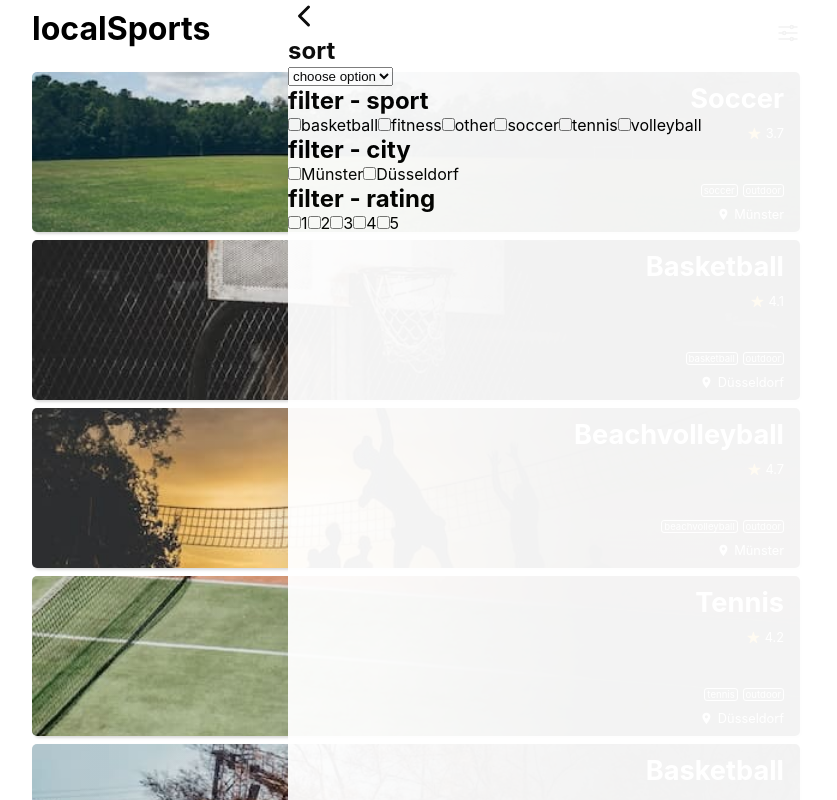
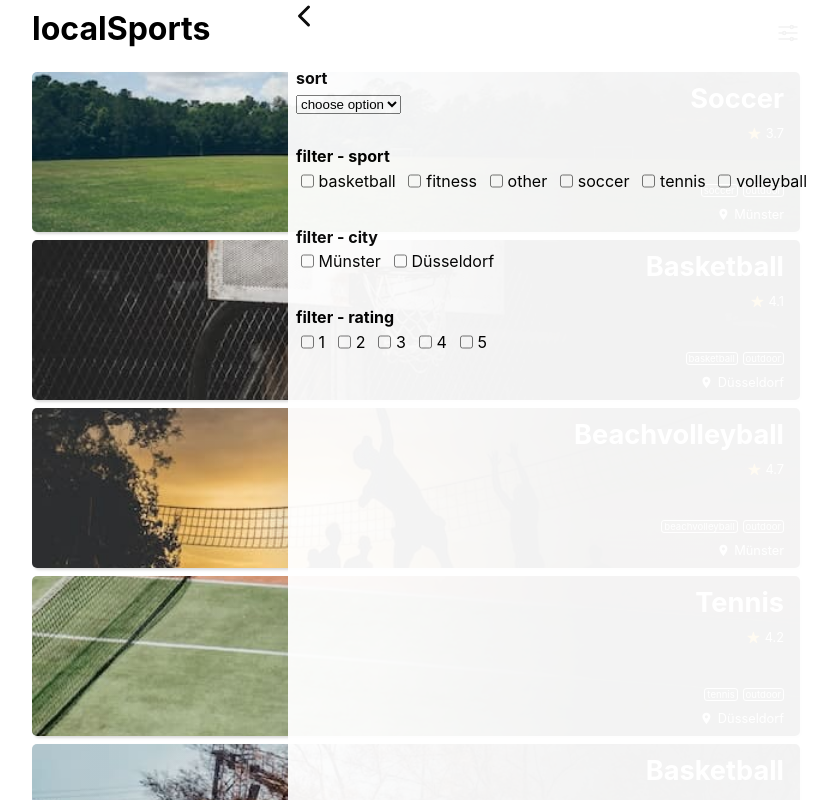
Before and after one commit to marvinRoellecke/capstone-project-ts, a Next.js app: page / in a window 1280 px wide. Both pictures are taken after a click on the button 1012 px from the left and 34 px from the top of the page. Shown: the whole page, without its empty margins (224-1061 px from the left). Built offline with nearby package versions, Linux system fonts and the light colour scheme.

Commit message:
change styling for filter options

```diff
--- a/components/FilterMenu/FilterMenu.js
+++ b/components/FilterMenu/FilterMenu.js
@@ -13,10 +13,10 @@ export default function FilterMenu({
       <StyledButton type="button" onClick={onShowFilterMenu}>
         <GoBackButton />
       </StyledButton>
-      <h2>sort</h2>
+      <StyledH2>sort</StyledH2>
       <form>
         <label htmlFor="sort"></label>
-        <select
+        <StyledSelect
           name="sort"
           id="sort"
           onChange={(event) => onChangeSort(event.target.value)}
@@ -26,48 +26,56 @@ export default function FilterMenu({
           <option value="za">z - a</option>
           <option value="toOld">newest first</option>
           <option value="toNew">oldest first</option>
-        </select>
+        </StyledSelect>
       </form>
 
-      <h2>filter - sport</h2>
+      <StyledH2>filter - sport</StyledH2>
       <form>
         {Object.entries(filterData.sport).map((entry) => (
           <Fragment key={entry[0]}>
-            <input
+            <StyledInputWrapper>
+              <StyledInput
                 type="checkbox"
                 value={entry[0]}
+                id={entry[0]}
                 onChange={(event) => onFilter(event, "sport")}
                 checked={entry[1]}
               />
-            <label>{entry}</label>
+              <label htmlFor={entry[0]}>{entry}</label>
+            </StyledInputWrapper>
           </Fragment>
         ))}
       </form>
-      <h2>filter - city</h2>
+      <StyledH2>filter - city</StyledH2>
       <form>
         {Object.entries(filterData.city).map((entry) => (
           <Fragment key={entry[0]}>
-            <input
+            <StyledInputWrapper>
+              <StyledInput
                 type="checkbox"
                 value={entry[0]}
+                id={entry[0]}
                 onChange={(event) => onFilter(event, "city")}
                 checked={entry[1]}
               />
-            <label>{entry}</label>
+              <label htmlFor={entry[0]}>{entry}</label>
+            </StyledInputWrapper>
           </Fragment>
         ))}
       </form>
-      <h2>filter - rating</h2>
+      <StyledH2>filter - rating</StyledH2>
       <form>
         {Object.entries(filterData.rating).map((entry) => (
           <Fragment key={entry[0]}>
-            <input
+            <StyledInputWrapper>
+              <StyledInput
                 type="checkbox"
                 value={entry[0]}
                 onChange={(event) => onFilter(event, "rating")}
                 checked={entry[1]}
               />
               <label>{entry}</label>
+            </StyledInputWrapper>
           </Fragment>
         ))}
       </form>
@@ -89,3 +97,20 @@ const StyledButton = styled.button`
   background: none;
   border: none;
 `;
+
+const StyledH2 = styled.h2`
+  font-size: 1rem;
+  margin: 2rem 0 0.3rem 0.5rem;
+`;
+
+const StyledSelect = styled.select`
+  margin-left: 0.5rem;
+`;
+
+const StyledInputWrapper = styled.div`
+  display: inline-flex;
+`;
+
+const StyledInput = styled.input`
+  margin: 0 0.3rem 0 0.8rem;
+`;
```
Lines whose indentation alone changed are shown as unchanged.
